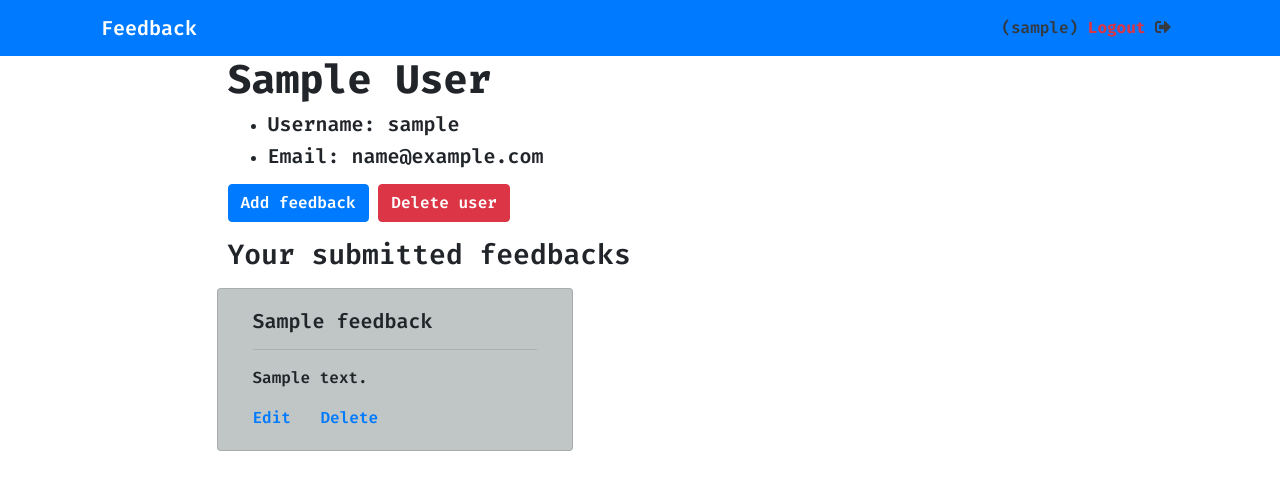
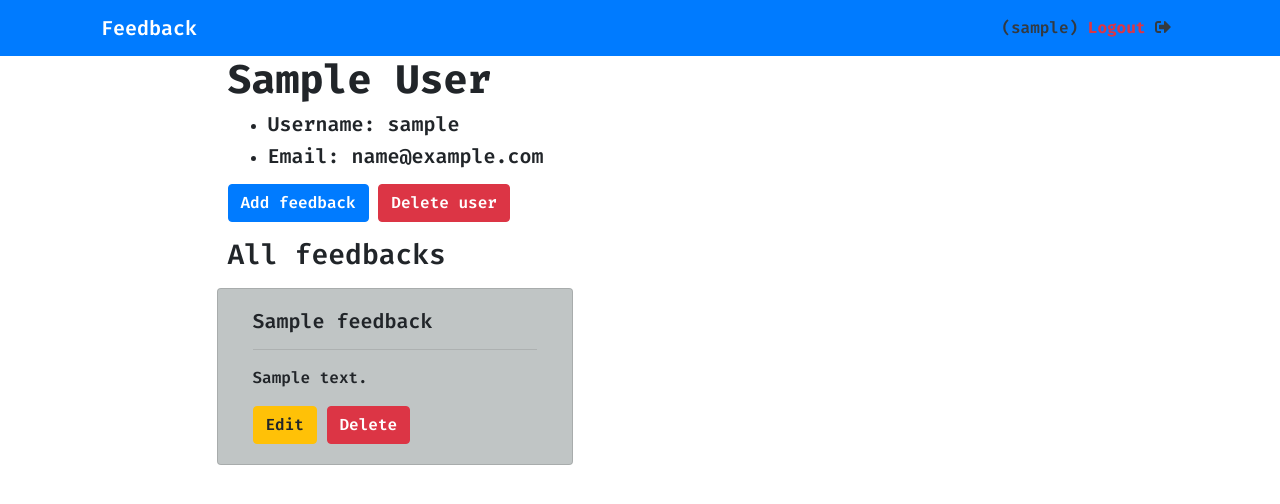
Before and after one commit to KevinChheang/feedback-app, a Flask app: a page that uses templates/user_info.html in a window 1280 px wide. Shown: the top 504 px of the page. Run offline with Flask 2, Linux system fonts and the light colour scheme; the visitor is signed in with stand-in values (Sample User, id 1); tables that the repository leaves empty hold one stand-in row (values such as "Sample post"); some libraries are stand-ins or nearby versions.

Commit message:
implemented delete feedback functionality

```diff
--- a/app.py
+++ b/app.py
@@ -92,7 +92,7 @@ def show_secret(username):
 
     user = User.query.get_or_404(username)
 
-    feedbacks = Feedback.query.filter_by(username=username).all()
+    feedbacks = Feedback.query.all()
 
     return render_template("user_info.html", user=user, feedbacks=feedbacks)
 
@@ -154,3 +154,17 @@ def update_feedback(feedback_id):
         return redirect(f"/users/{existing_feedback.user.username}")
 
     return render_template("update_feedback.html", form=form)
+
+@app.route("/feedback/<int:feedback_id>/delete", methods=["POST"])
+def delete_feedback(feedback_id):
+    check_login()
+
+    feedback = Feedback.query.get_or_404(feedback_id)
+
+    Feedback.query.filter_by(id=feedback_id).delete()
+
+    db.session.commit()
+
+    flash("Feedback deleted successfully", "success")
+
+    return redirect(f"/users/{feedback.username}")
--- a/templates/user_info.html
+++ b/templates/user_info.html
@@ -13,9 +13,7 @@
         </form>
     </div>
 
-    {% if feedbacks %}
-        <h3 class="mt-3">Your submitted feedbacks</h3>
-    {% endif %}
+    <h3 class="mt-3">All feedbacks</h3>
 
     <div class="row">
         {% for feedback in feedbacks %}
@@ -24,8 +22,12 @@
                     <h5 class="card-title">{{feedback.title}}</h5>
                     <hr>
                     <p class="card-text">{{feedback.content}}</p>
-                    <a href="/feedback/{{feedback.id}}/update" class="card-link">Edit</a>
-                    <a href="#" class="card-link">Delete</a>
+                    {% if session["username"] == feedback.user.username %}
+                        <form action="/feedback/{{feedback.id}}/delete" method="POST">
+                            <a href="/feedback/{{feedback.id}}/update" class="btn btn-warning">Edit</a>
+                            <button class="btn btn-danger">Delete</button>
+                        </form>
+                    {% endif %}
                 </div>
             </div>
         {% endfor %}
```
